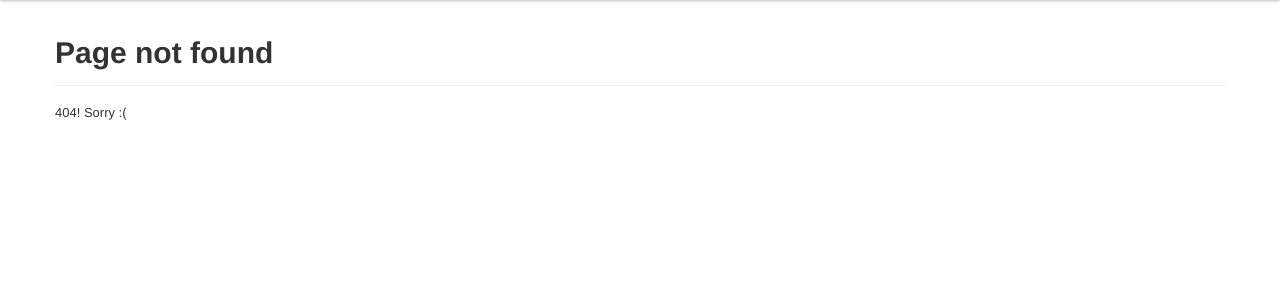
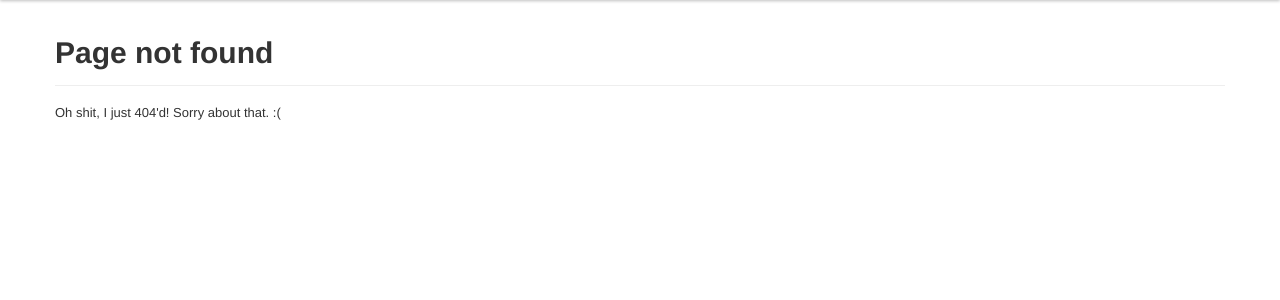
Before and after one commit to kvalle/beertistics, a Flask app: template beertistics/templates/404.html in a window 1280 px wide. Shown: the part 40-340 px from the top of the page. Run offline with Flask 2, Linux system fonts and the light colour scheme; the template is opened without the code that fills it, so the values that code supplies are empty; some libraries are stand-ins or nearby versions.

Commit message:
404 message

```diff
--- a/beertistics/templates/404.html
+++ b/beertistics/templates/404.html
@@ -1,10 +1,9 @@
 {% extends "layout.html" %}
-{% set active_page = None %}
 
 {% block title %}404{% endblock %}
 {% block content %}
   <div class="page-header">
     <h1>Page not found</h1>
   </div>
-  <p>404! Sorry :(</p>
+  <p>Oh shit, I just 404'd! Sorry about that. :(</p>
 {% endblock %}
```
